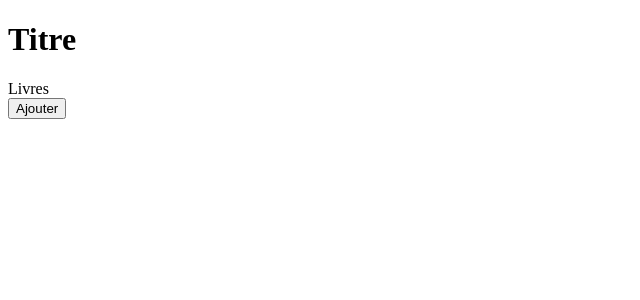
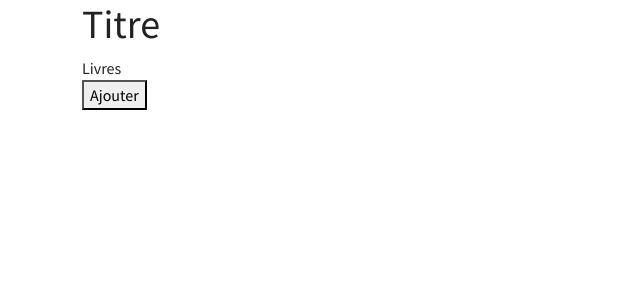
Before and after one commit to EmmanuelBlanchard/REACT-2020-par-la-pratique-de-A-Z-evolution-progressive, a React (Create React App) app in the folder Programmes/09-Module09-Projet1-LesLivresEtUnCRUD-Front-End/projet1/: page / in a window 1280 px wide. Shown: the top 300 px of the page, without its empty margins (0-640 px from the left). Built offline with nearby package versions, Linux system fonts and the light colour scheme; the HTML template or start-up script is replaced by a standard one.

Commit message:
09-Module09-Projet1-LesLivresEtUnCRUD-Front-End-02-AjoutDeBootstrap

```diff
--- a/Programmes/09-Module09-Projet1-LesLivresEtUnCRUD-Front-End/projet1/public/index.html
+++ b/Programmes/09-Module09-Projet1-LesLivresEtUnCRUD-Front-End/projet1/public/index.html
@@ -10,6 +10,7 @@
       content="Web site created using create-react-app"
     />
     <link rel="apple-touch-icon" href="%PUBLIC_URL%/logo192.png" />
+    <link rel="stylesheet" href="https://bootswatch.com/5/lumen/bootstrap.min.css" />
     <!--
       manifest.json provides metadata used when your web app is installed on a
       user's mobile device or desktop. See https://developers.google.com/web/fundamentals/web-app-manifest/
@@ -40,4 +41,6 @@
       To create a production bundle, use `npm run build` or `yarn build`.
     -->
   </body>
+  <script src="https://cdn.jsdelivr.net/npm/@popperjs/core@2.10.2/dist/umd/popper.min.js" integrity="sha384-7+zCNj/IqJ95wo16oMtfsKbZ9ccEh31eOz1HGyDuCQ6wgnyJNSYdrPa03rtR1zdB" crossorigin="anonymous"></script>
+  <script src="https://cdn.jsdelivr.net/npm/bootstrap@5.1.3/dist/js/bootstrap.min.js" integrity="sha384-QJHtvGhmr9XOIpI6YVutG+2QOK9T+ZnN4kzFN1RtK3zEFEIsxhlmWl5/YESvpZ13" crossorigin="anonymous"></script>
 </html>
--- a/Programmes/09-Module09-Projet1-LesLivresEtUnCRUD-Front-End/projet1/src/App.js
+++ b/Programmes/09-Module09-Projet1-LesLivresEtUnCRUD-Front-End/projet1/src/App.js
@@ -1,13 +1,20 @@
-import React from 'react';
+import React, {Component} from 'react';
+import { render } from 'react-dom';
 
-function App() {
+class App extends Component {
+  render() {
     return (
       <>
+        <div className="container">
           <h1>Titre</h1>
           <div>Livres</div>
           <button>Ajouter</button>
+        </div>
+
       </>
     );
   }
 
+}
+
 export default App;
```
Lines whose indentation alone changed are shown as unchanged.
